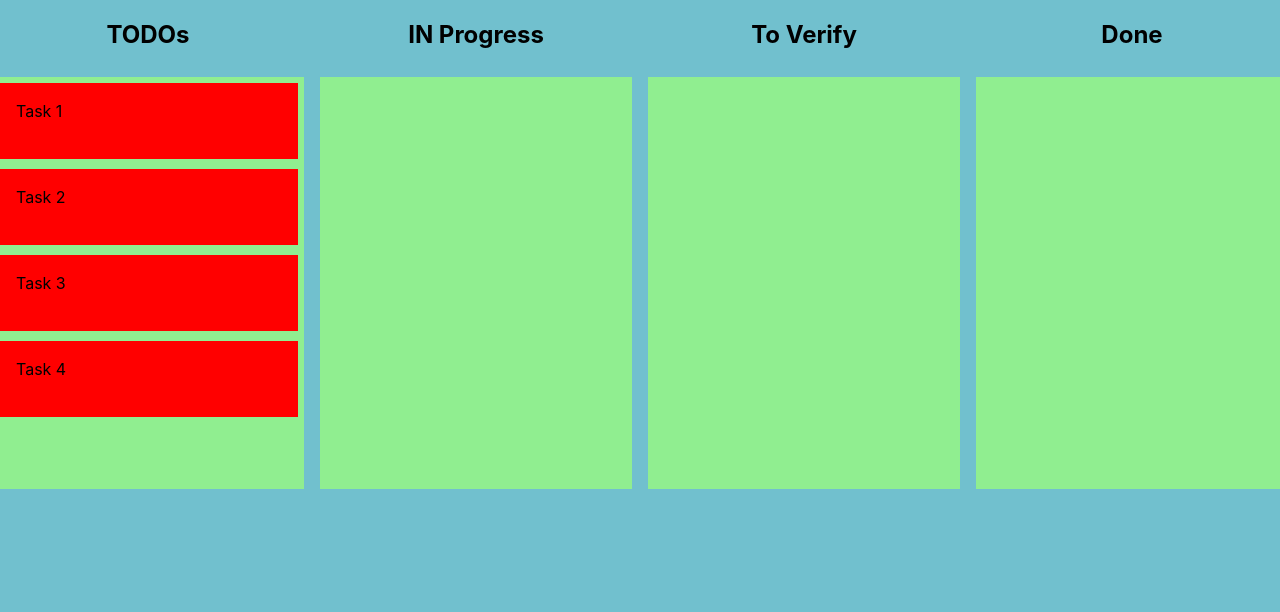
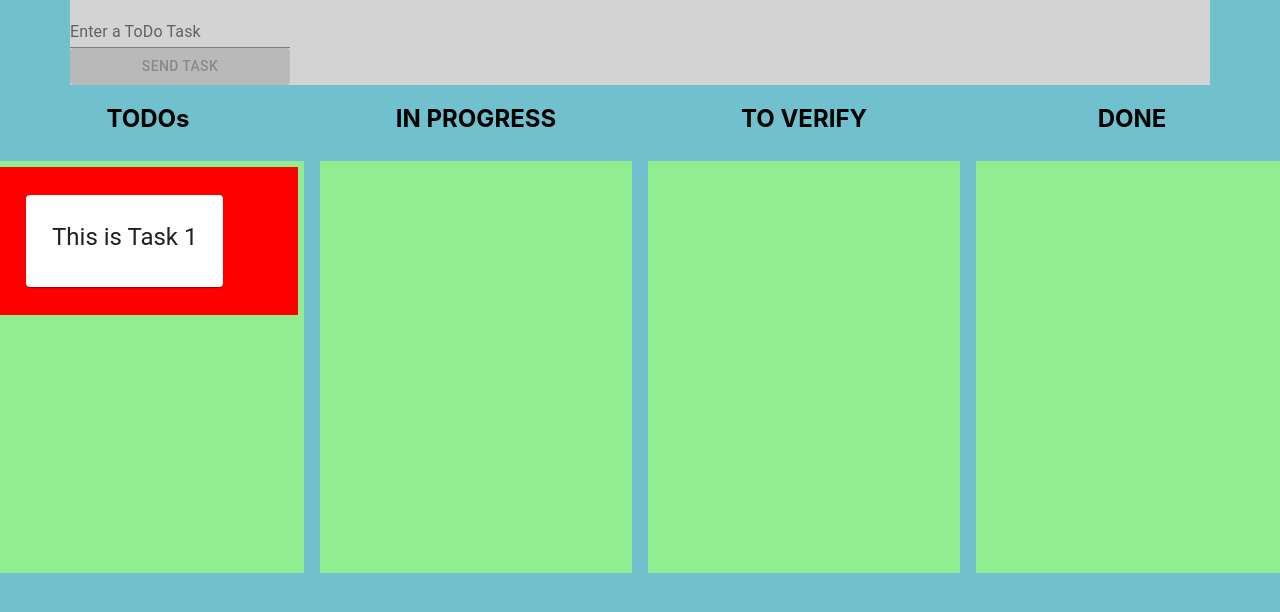
Before and after one commit to abenezer-molla/CS162-WebDev-Assignment, a React (Create React App) app in the folder kanban-board/: page / in a window 1280 px wide. Shown: the top 612 px of the page. Built offline with nearby package versions, Linux system fonts and the light colour scheme; the HTML template or start-up script is replaced by a standard one.

Commit message:
March 11 Working CheckPoint. Sending works on console, but display is buggy.

```diff
--- a/kanban-board/package.json
+++ b/kanban-board/package.json
@@ -3,6 +3,7 @@
   "version": "0.1.0",
   "private": true,
   "dependencies": {
+    "@material-ui/core": "^4.12.3",
     "@testing-library/jest-dom": "^5.16.2",
     "@testing-library/react": "^12.1.3",
     "@testing-library/user-event": "^13.5.0",
--- a/kanban-board/public/index.html
+++ b/kanban-board/public/index.html
@@ -31,7 +31,7 @@
       }
 
       body {
-        margin: 0;
+        margin: 10, 10, 10, 10;
         background-color: rgb(113, 192, 206);
       }
 
--- a/kanban-board/src/App.js
+++ b/kanban-board/src/App.js
@@ -1,45 +1,17 @@
 import React, {useState, useEffect} from 'react';
+import {Button, FormControl, InputLabel, Input} from '@material-ui/core';
 
 import {DragDropContext, Droppable, Draggable} from 'react-beautiful-dnd';
 
+import Task from './Task';
 import uuid from 'react-uuid';
 
 //import db from './firebase';
 
-const listOfInputTasks = [
-
-  {id: uuid(), content: 'Task 1'},
-  {id: uuid(), content: 'Task 2'},
-  {id: uuid(), content: 'Task 3'},
-  {id: uuid(), content: 'Task 4'}
-];
 
 
 
 
-const MajorTaskColumns =
-  {
-    [uuid()]: {
-      name: 'TODOs',
-      tasks: listOfInputTasks
-
-    },
-
-    [uuid()]: {
-      name: 'IN Progress',
-      tasks: []
-    },
-
-    [uuid()]:{
-      name: 'To Verify',
-      tasks: []
-    },
-
-    [uuid()]: {
-      name: 'Done',
-      tasks: []
-    }
-  };
 
 const onDragEnd = (result, columns, setColumns) => {
 
@@ -92,16 +64,69 @@ const onDragEnd = (result, columns, setColumns) => {
 
   }
 
-
-
-
 }
 
 function App() {
+  const [input, setInput] = useState('');
+
+  const [typedTasks, settypedTasks] = useState([ {id: uuid(), text : 'This is Task 1'}]);
+
+
+  const sendTask = (event) => {
+    event.preventDefault();
+    settypedTasks([...typedTasks, {id: uuid(), text: input}]);
+    setInput('');
+  }
+
+  console.log(typedTasks)
+
+  console.log("Hello")
+  const MajorTaskColumns =
+  {
+    [uuid()]: {
+      name: 'TODOs',
+      tasks: typedTasks
+
+    },
+
+    [uuid()]: {
+      name: 'IN PROGRESS',
+      tasks: []
+    },
+
+    [uuid()]:{
+      name: 'TO VERIFY',
+      tasks: []
+    },
+
+    [uuid()]: {
+      name: 'DONE',
+      tasks: []
+    }
+  };
+
+
   const [columns, setColumns]  = useState (MajorTaskColumns);
 
   return (
+
+    <div>
+
+    <div style =  {{alignItems:'center', justifyContent: 'space-between', marginLeft: 70, marginRight: 70, backgroundColor: 'lightgray'}}>
+      <form style = {{display: 'flex', alignItems: 'center'}}>
+
+        <FormControl style = {{display: 'flex'}}>
+          <InputLabel>Enter a ToDo Task</InputLabel>
+          <Input  value = {input} onChange  = {event => setInput(event.target.value)} />
+          <Button disabled = {!input } variant='contained' color = 'primary' type = 'submit' onClick={sendTask}>Send Task</Button>
+
+        </FormControl>
+      </form>
+
+    </div>
+
     <div style = {{ display: 'flex', justifyContent:'center', height: '100%'}}>
+
 
       <DragDropContext onDragEnd = {result => onDragEnd(result, columns, setColumns)}>
 
@@ -125,6 +150,8 @@ function App() {
                   }}
                   >
                     {column.tasks.map((task, index) => {
+
+
 
                       return(
 
@@ -150,8 +177,7 @@ function App() {
 
                               >
 
-
-                                {task.content}
+                                <Task id = {task.id} text = {task.text}/>
 
 
                               </div>
@@ -175,15 +201,13 @@ function App() {
               </Droppable>
               </div>
               </div>
-
-
-
           )
 
             })}
 
+      </DragDropContext>
 
-      </DragDropContext>
+    </div>
 
     </div>
   );
--- /dev/null
+++ b/kanban-board/src/Task.js
@@ -0,0 +1,23 @@
+
+import React from 'react'
+import { Typography } from '@material-ui/core'
+
+import {Card, CardContent} from "@material-ui/core";
+
+function Task(props) {
+  return (
+    <Card style = {{ padding : 10, margin : 10, width : "fit-content"}}>
+        <CardContent>
+
+            <Typography color = "white" variant = "h5" component = "h2">
+                {props.text}
+
+
+            </Typography>
+        </CardContent>
+    </Card>
+
+  )
+}
+
+export default Task
```
Also changed, not shown: 1 other file (tests, documents, lock files or other folders).
